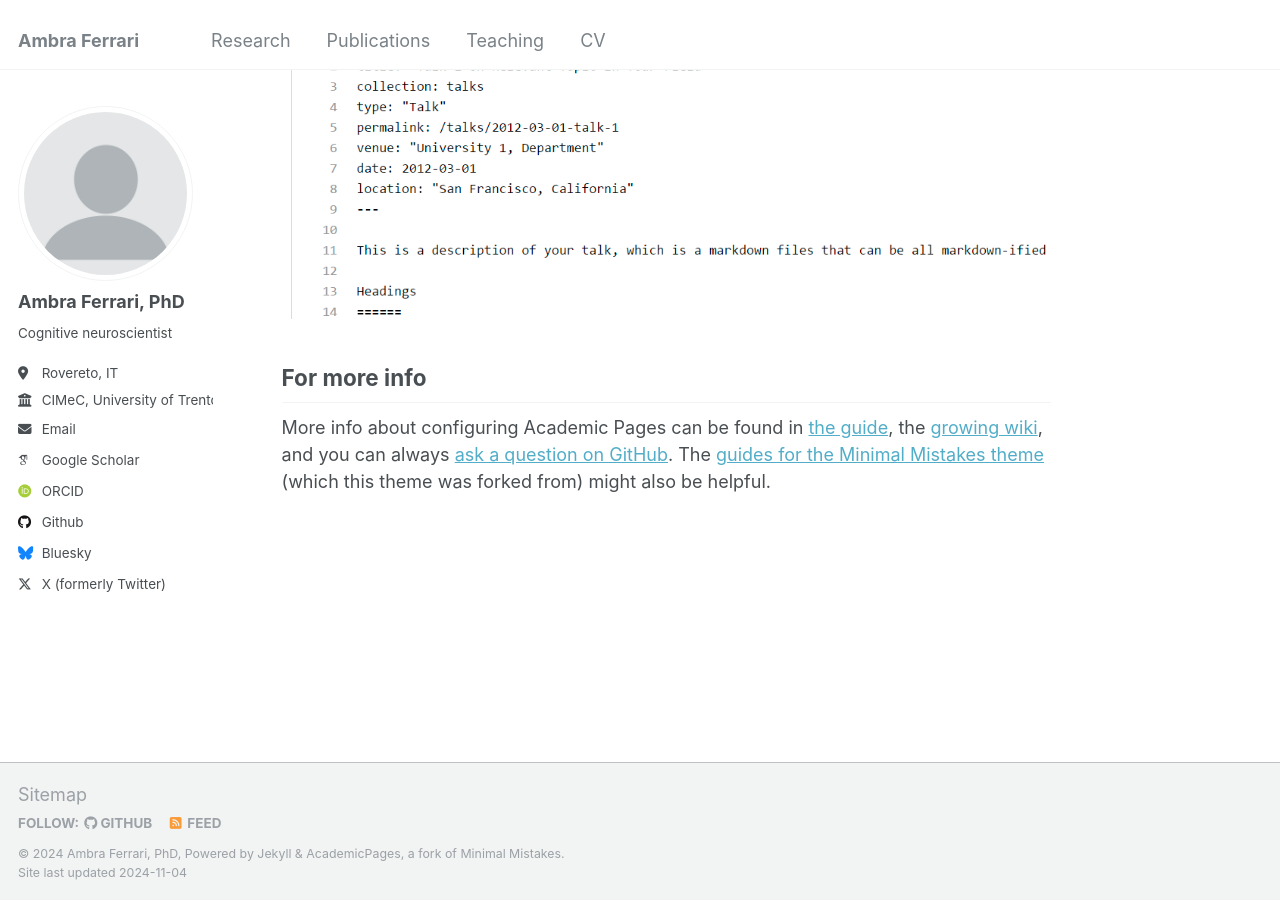
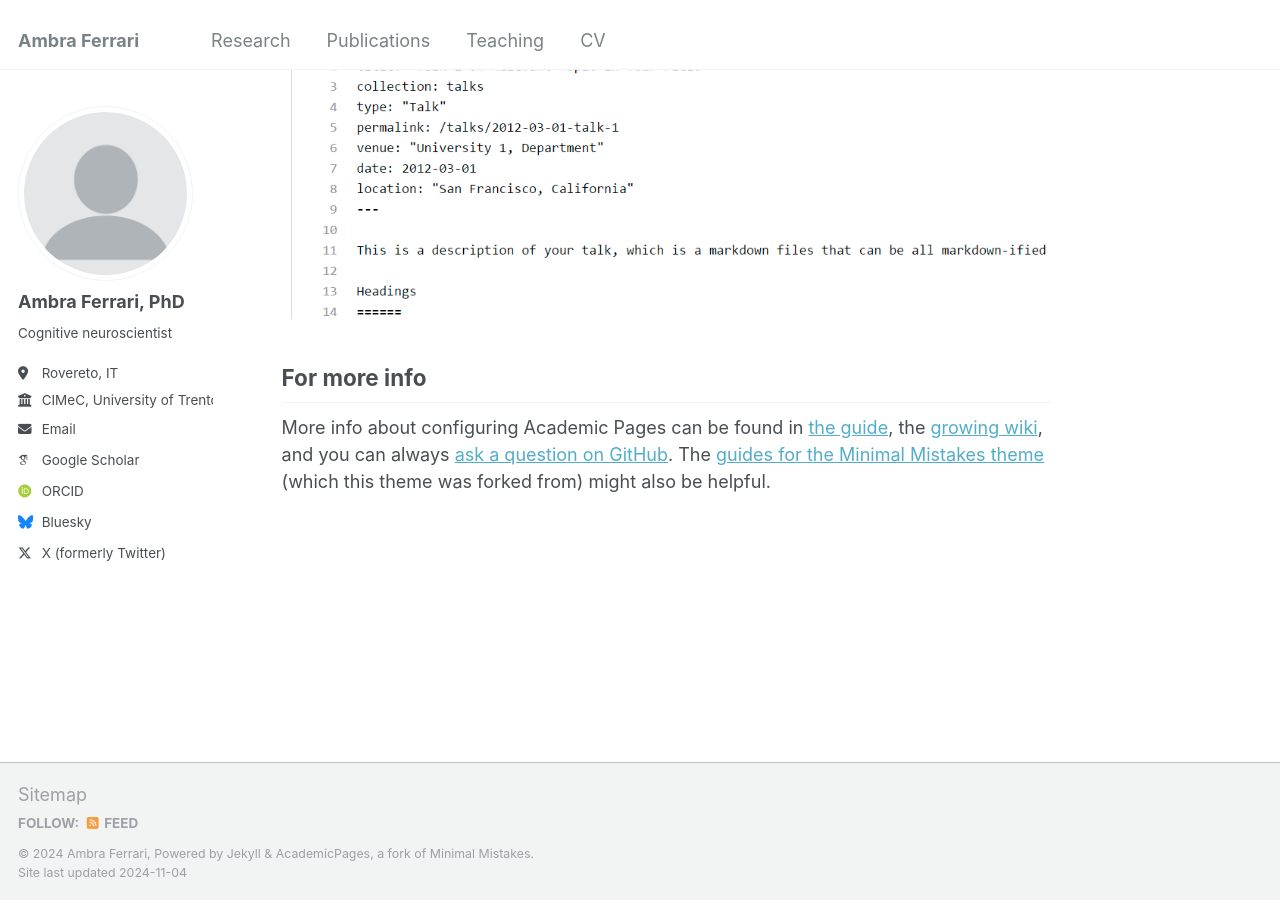
Before and after one commit to ambrafer/ambrafer.github.io, a Jekyll site: the page built from _pages/about.md, in a window 1280 px wide and 900 px high, scrolled down 2643 px. Built offline with Jekyll 4.4.1, drawn with Linux system fonts in a browser that asks for light colours; some web fonts are replaced.

Commit message:
Update _config.yml

```diff
--- a/_config.yml
+++ b/_config.yml
@@ -10,9 +10,9 @@
 locale                   : "en-US"
 title                    : "Ambra Ferrari"
 title_separator          : "-"
-name                     : &name "Ambra Ferrari, PhD"
+name                     : &name "Ambra Ferrari"
 description              : &description "Cognitive neuroscientist"
-url                      : https://academicpages.github.io # the base hostname & protocol for your site e.g. "https://mmistakes.github.io"
+URL                      : "https://ambrafer.github.io" # the base hostname & protocol for your site e.g. "https://mmistakes.github.io"
 baseurl                  : "" # the subpath of your site, e.g. "/blog"
 repository               : "academicpages/academicpages.github.io"
 
@@ -44,7 +44,7 @@ author:
   bitbucket        : # Username - Update with your username on the site
   codepen          : # Username
   dribbble         : # Username
-  github           : "ambrafer"
+  github           : # Username
   kaggle           : # Username
   stackoverflow    : # User number or user number and name (i.e., use "1" or "1/jeff-atwood")
 
```
